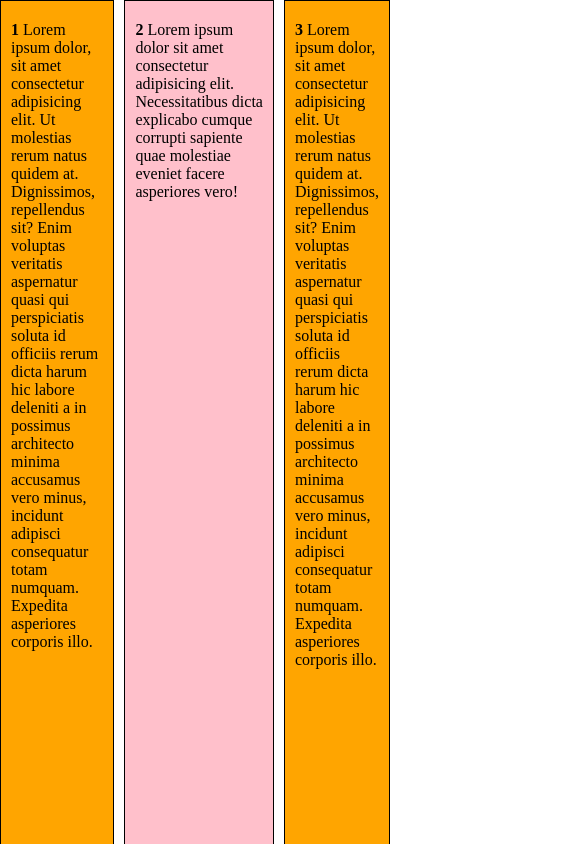
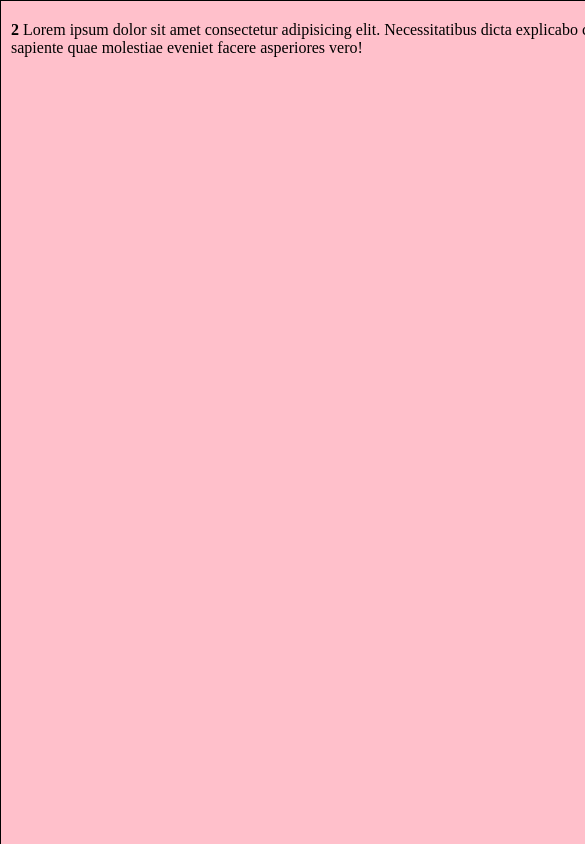
Before and after one commit to Varannchik/lesson2304, a plain HTML site: page index.html in a window 390 px wide. Shown: the top 844 px of the page, 585 px wide, since content can reach past the window. Drawn offline with Linux system fonts and the light colour scheme.

Commit message:
Add files via upload

```diff
--- a/style.scss
+++ b/style.scss
@@ -85,6 +85,8 @@
             font-weight: bold;
         }
     }
+
+
 }
 // .first, .three, .four, .five, .six, .seven{
 //     grid-area: ff;
@@ -114,3 +116,15 @@
     0%{
         transform: rotate(360deg);}
 }
+
+@media (max-width: 480px){
+       .container{
+        grid-template-rows:repeat(5, 1fr);
+        grid-template-areas:
+        "bb bb bb bb bb bb"
+        "bb bb bb bb bb bb"
+        "bb bb bb bb bb bb"
+        "aa cc dd ee ff gg"
+        "hh hh mm mm kk kk";
+       }
+}
```
Also changed, not shown: style.css, 1 other file.
